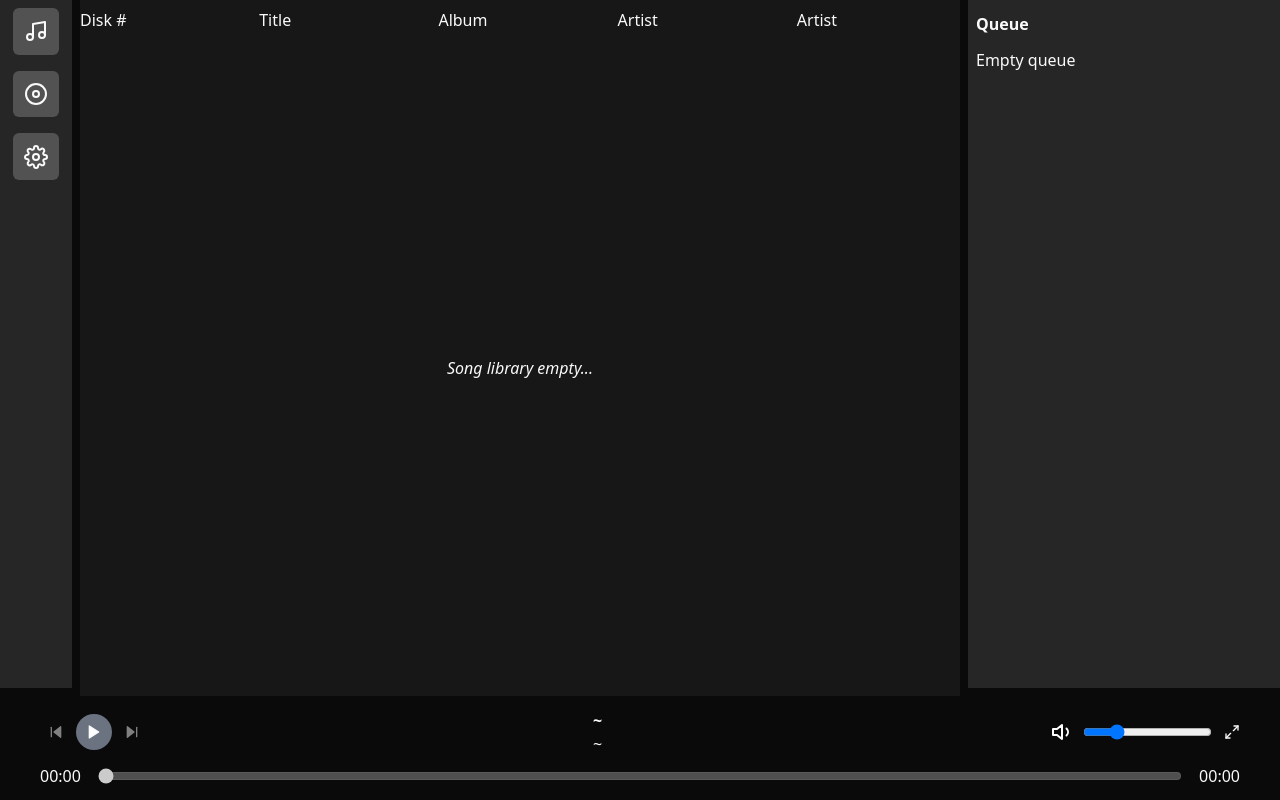
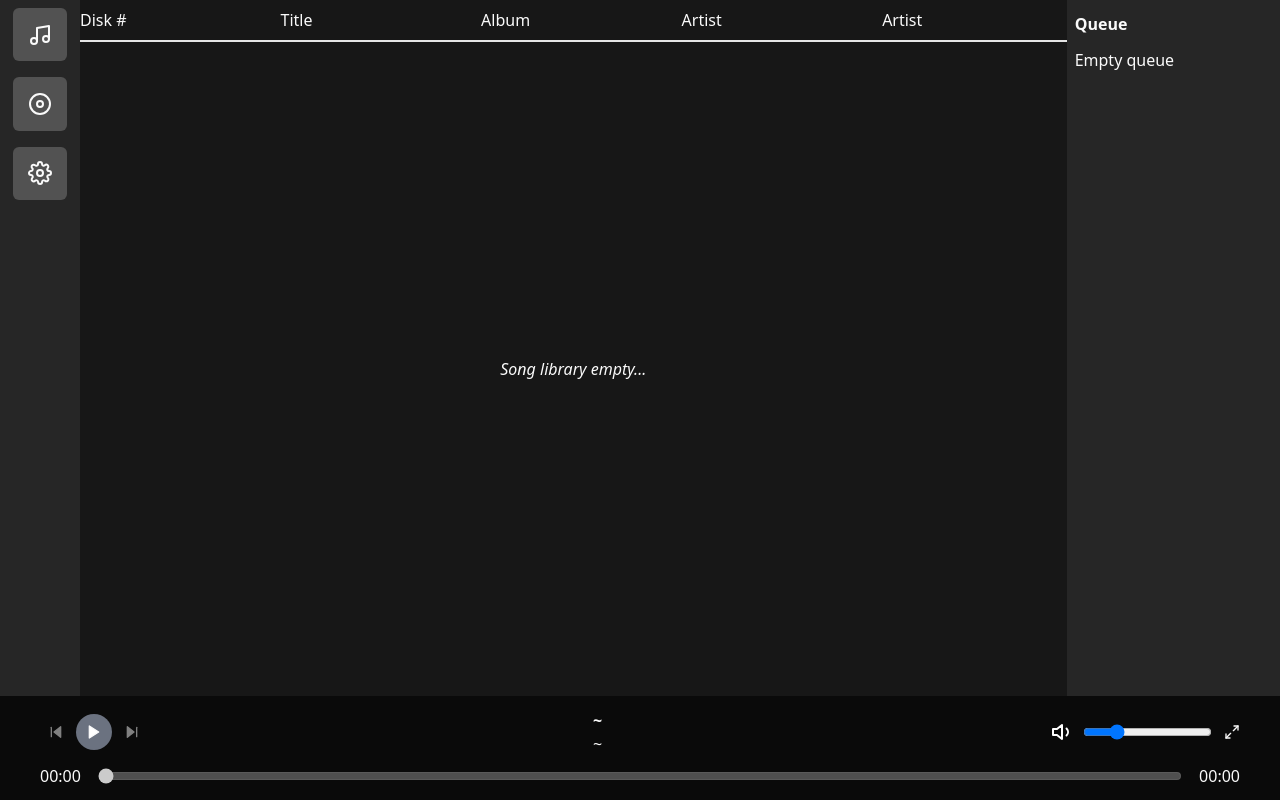
Before and after one commit to callum-jones19/coralia, a React (Vite) app: page /home in a window 1280 px wide. Built offline with nearby package versions, Linux system fonts and the light colour scheme.

Commit message:
Change scrollbar colour

```diff
--- a/src/components/MenuBar.tsx
+++ b/src/components/MenuBar.tsx
@@ -27,7 +27,7 @@ export default function MenuBar() {
 
   return (
     <>
-      <div className="w-20 overflow-auto h-full flex flex-col justify-start gap-4 items-center p-2 bg-neutral-800 border-r-8 border-b-8 border-neutral-950">
+      <div className="w-20 overflow-auto h-full flex flex-col justify-start gap-4 items-center p-2 bg-neutral-800">
         <button
           className="bg-neutral-600 rounded-md w-10/12 aspect-square"
           onClick={() => handleClickSongs()}
--- a/src/components/QueueBar.tsx
+++ b/src/components/QueueBar.tsx
@@ -31,7 +31,7 @@ export default function QueueBar() {
     : undefined;
 
   return (
-    <div className="basis-3/12 bg-neutral-800 h-full pr-2 pl-2 border-l-8 border-b-8 border-neutral-950 overflow-auto">
+    <div className="basis-2/12 bg-neutral-800 h-full pr-2 pl-2 overflow-auto">
       <div className="flex flex-col gap-3 justify-between h-full pt-3 pb-3">
         <h2 className="font-bold">Queue</h2>
         <li className="flex flex-col gap-3 flex-grow overflow-auto">
--- a/src/components/SongList.tsx
+++ b/src/components/SongList.tsx
@@ -68,7 +68,7 @@ export default function SongList() {
 
   return (
     <div className="basis-1/2 flex-grow h-full flex flex-col">
-      <div className="flex flex-row justify-between text-start gap-4 pt-2 pb-2 bg-neutral-900">
+      <div className="flex flex-row justify-between text-start gap-4 pt-2 pb-2 bg-neutral-900 border-b-2 border-neutral-200 border-solid">
         <p className="basis-1/5">Disk #</p>
         <p className="basis-1/5">Title</p>
         <p className="basis-1/5">Album</p>
--- a/src/index.css
+++ b/src/index.css
@@ -10,4 +10,5 @@ html, body {
 
 #root {
   height: 100%;
+  scrollbar-color: rgb(255, 255, 255) #bbda5500;
 }
```
